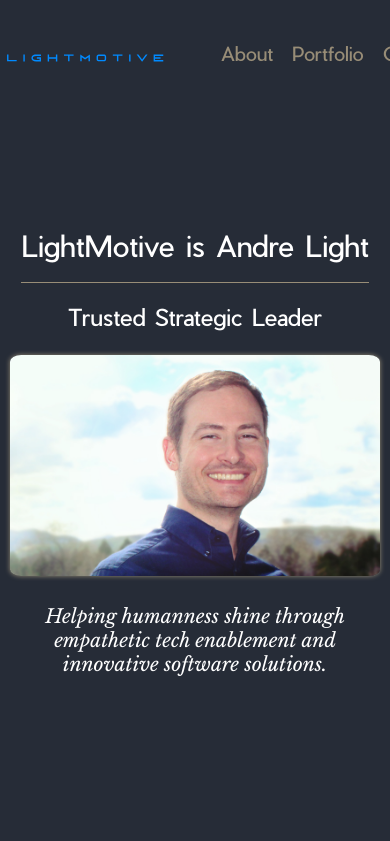
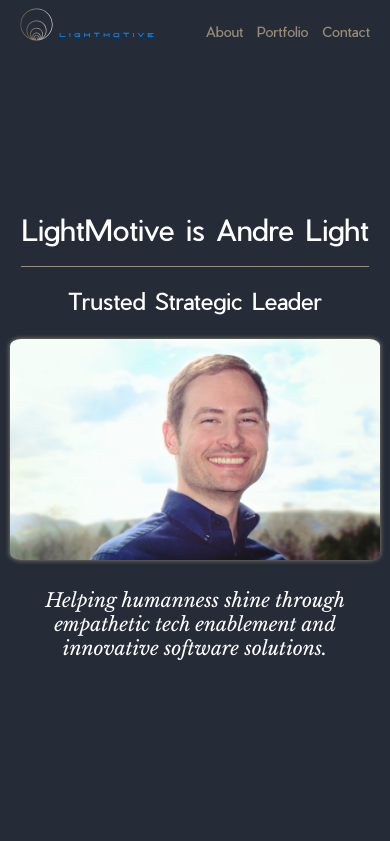
Before and after one commit to lightmotive/lightmotive-profile, a website built with webpack: page src/index.html in a window 390 px wide. Shown: the top 841 px of the page. Built offline with nearby package versions, Linux system fonts and the light colour scheme.

Commit message:
Improve responsiveness
* Multiple media queries to shrink header, elements, font size (ratio)
* Set body min-width

```diff
--- a/src/body-content.html
+++ b/src/body-content.html
@@ -149,7 +149,7 @@
           <img
             src="./assets/logos/Color logo - no background.svg"
             alt="project screenshot"
-            class="project-tile__screenshot"
+            class="project-tile__screenshot project-tile__screenshot--logo"
           />
           <div class="project-tile__description">
             <span>Active GitHub projects</span>
@@ -186,7 +186,7 @@
         href="https://www.linkedin.com/in/andrelight/"
         target="_blank"
         class="nav-link"
-        >Might we fit well? <i class="fab fa-linkedin"></i
+        >Possibly a good fit? <i class="fab fa-linkedin"></i
       ></a>
     </nav>
   </section>
--- a/src/style.css
+++ b/src/style.css
@@ -22,6 +22,7 @@
   --color-highlight-text: #007fff;
 
   /* Size */
+  --body-min-width: 360px;
   --header-height: 80px;
   --header-height-adjust-ratio: 1;
   --font-size-main: 1.2em;
@@ -51,6 +52,7 @@ body {
   font-family: var(--font-family-paragraph);
   font-size: var(--font-size-main);
   margin: 0;
+  min-width: var(--body-min-width);
 }
 
 h1,
@@ -73,14 +75,10 @@ header {
   left: 0;
   width: 100%;
   z-index: 10;
-  height: calc(calc(var(--header-height) * var(--header-height-adjust-ratio)));
+  height: calc(var(--header-height) * var(--header-height-adjust-ratio));
   background-color: var(--color-primary);
   color: var(--color-primary-paragraph);
 }
-
-/* .site-nav {
-  flex-direction: column;
-} */
 
 .site-nav .professional-logo {
   height: var(--professional-logo-height);
@@ -98,7 +96,11 @@ header {
 
 .site-nav .nav-link {
   margin-left: calc(var(--padding-content-box) * 2);
-  padding-top: var(--professional-logo-text-height-offset);
+  font-size: calc(var(--font-size-main) * var(--header-height-adjust-ratio));
+  padding-top: calc(
+    var(--professional-logo-text-height-offset) *
+      var(--header-height-adjust-ratio)
+  );
 }
 
 .main {
@@ -191,6 +193,10 @@ hr.section-header-hr {
   object-fit: cover;
 }
 
+.project-tile__screenshot--logo {
+  padding: var(--padding-content-box);
+}
+
 .section.section--portfolio
   .projects-container
   .project-tile
@@ -266,12 +272,22 @@ hr.section-header-hr {
 }
 
 @media (max-width: 600px) {
+}
+
+@media (max-width: 575px) {
+  :root {
+    --header-height-adjust-ratio: 0.8;
+  }
+
   .site-nav .nav-items {
     width: 100%;
   }
 
-  .section {
-    padding: 0 0.5em;
+  .site-nav .professional-logo {
+    /* margin-right: unset; */
+    height: calc(
+      var(--professional-logo-height) * var(--header-height-adjust-ratio)
+    );
   }
 
   .section.section--portfolio {
@@ -281,13 +297,20 @@ hr.section-header-hr {
   .section.section--portfolio .projects-container {
     grid-template-columns: 1fr;
   }
+
+  .section {
+    padding: 0 0.5em;
+  }
 }
 
-/* @media (max-width: 525px) {
+@media (max-width: 475px) {
   :root {
-    --header-height-adjust-ratio: 1.65;
+    --header-height-adjust-ratio: 0.7;
   }
-  .site-nav .professional-logo {
-    margin-right: unset;
+}
+
+@media (max-width: 425px) {
+  :root {
+    --header-height-adjust-ratio: 0.6;
   }
-} */
+}
```
